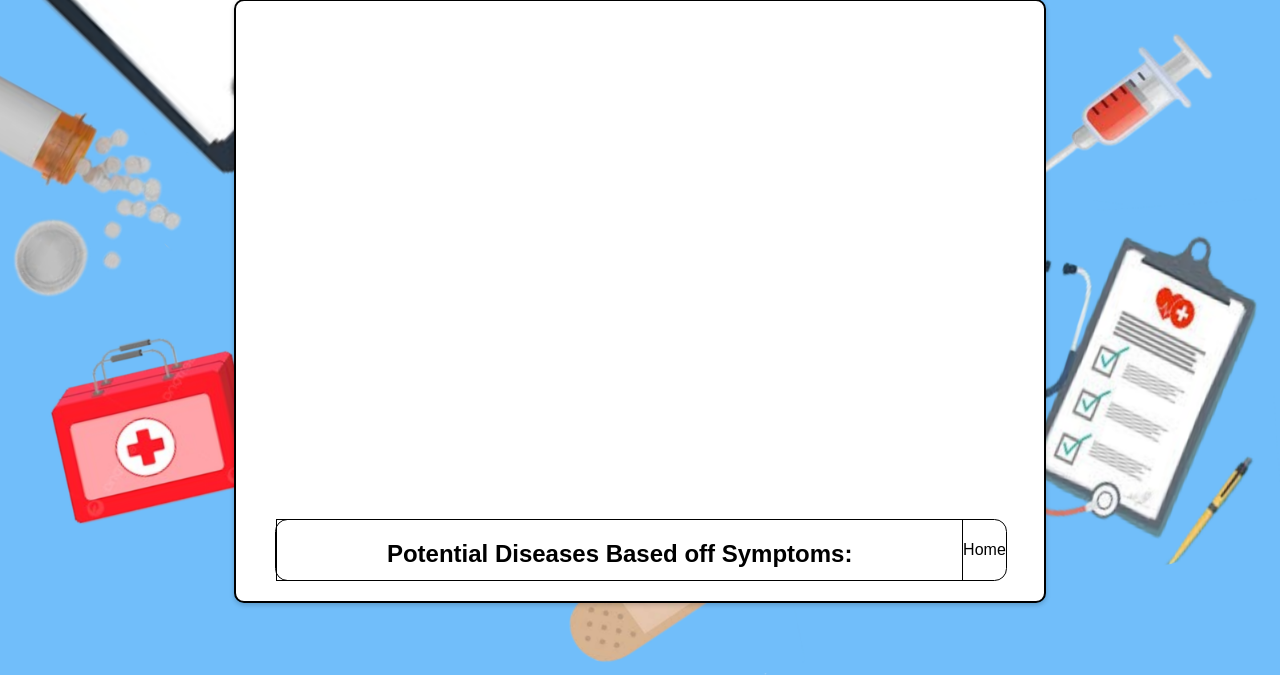
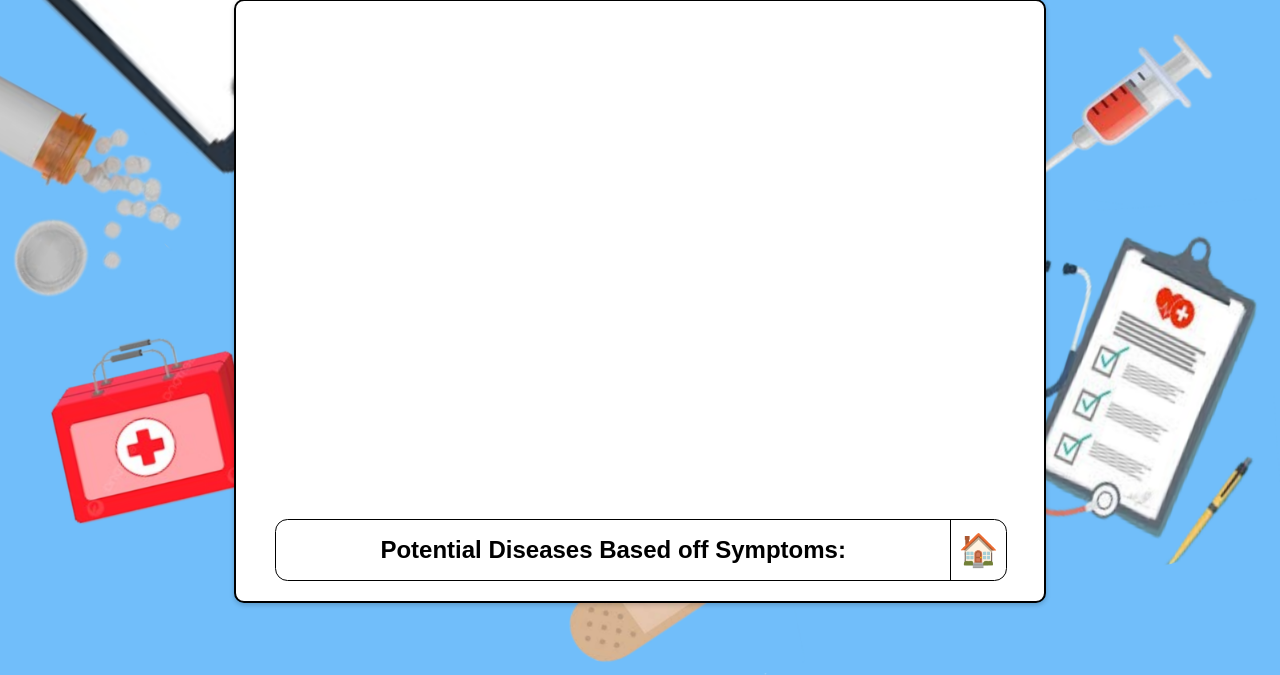
Before and after one commit to EashanD123/XrayVision_AI, a Flask app: page /possible_diseases in a window 1280 px wide. Shown: the part 125-800 px from the top of the page. Run offline with Flask 3, Linux system fonts and the light colour scheme.

Commit message:
latest html code

```diff
--- a/templates/possible_diseases.html
+++ b/templates/possible_diseases.html
@@ -131,10 +131,19 @@
 
     #countTextDiv {
         height: 100%;
-        width: 90%;
-        border: 1px black solid;
-        flex: 1;
+        width: 92.5%;
+        display: flex; /* Enable flexbox */
+        justify-content: center; /* Center items horizontally */
+        align-items: center; /* Center items vertically */
+    }
 
+    #homeTextDiv {
+        height: 100%;
+        width: 7.5%;
+        display: flex; /* Enable flexbox */
+        justify-content: center; /* Center items horizontally */
+        align-items: center; /* Center items vertically */
+        border-left: 1px black solid; /* Only a 1px black border on the left side */
     }
 
 </style>
@@ -158,8 +167,8 @@
             <div id="countTextDiv">
                 <h2 id="symptomCountText"> Potential Diseases Based off Symptoms: <span id="symptomCount"></span> </h2>
             </div>
-            <div>
-                Home
+            <div id="homeTextDiv">
+                <h1> 🏠 </h1>
             </div>
 
         </div>
@@ -167,6 +176,10 @@
 </div>
 
 <script>
+    document.getElementById("homeTextDiv").addEventListener("click", function() {
+        window.location.href = "home.html"; // Redirect to home.html
+    });
+
     // Retrieve the value of the "diseases" query parameter from the URL
     const urlParams = new URLSearchParams(window.location.search);
     const diseasesJSON = urlParams.get('diseases');
```
Also changed, not shown: templates/home.html (indentation only).
